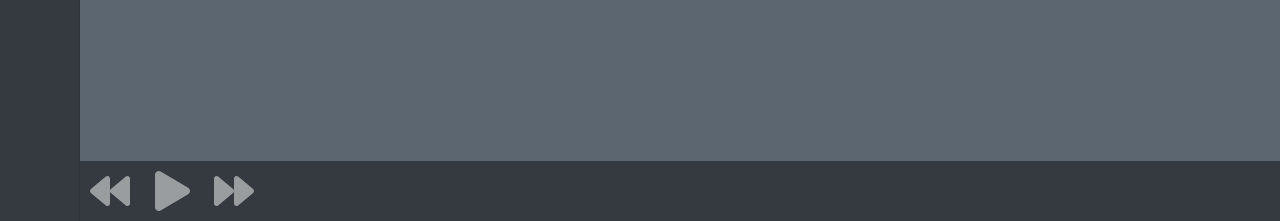
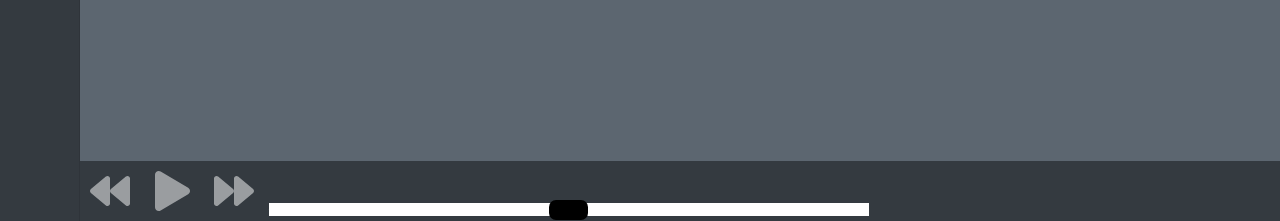
Before and after one commit to thebongy/annotation-tool, a Flask app: page /project/67a1e5f3-898b-4253-ad92-ce6f3ec8af63 in a window 1280 px wide. Shown: the part 579-800 px from the top of the page. Run offline with Flask 2, Linux system fonts and the light colour scheme; data comes from the database, SQL or seed files in the repository; both versions use the stored data as it was after the commit; some libraries are stand-ins or nearby versions.

Commit message:
feat: Frame by frame video controls

```diff
--- a/server.py
+++ b/server.py
@@ -1,4 +1,4 @@
-from flask import Flask, render_template, request, g, redirect, jsonify, send_from_directory
+from flask import Flask, render_template, request, g, redirect, jsonify, send_from_directory, send_file
 import json
 import sqlite3
 
@@ -65,7 +65,8 @@ def deleteFile(fileID):
 
 @app.route("/data/<fileID>")
 def getFile(fileID):
-    return send_from_directory("./data", fileID)
+    print("Sending")
+    return send_file("./data/%s" % fileID, conditional=True)
 
 if __name__ == '__main__':
     app.run(host='0.0.0.0', port=8080, debug=True)
--- a/static/css/index.css
+++ b/static/css/index.css
@@ -1,6 +1,16 @@
 html, body {
   height: 100%;
   background-color: #5c6670;
+}
+
+.noselect {
+  -webkit-touch-callout: none; /* iOS Safari */
+    -webkit-user-select: none; /* Safari */
+     -khtml-user-select: none; /* Konqueror HTML */
+       -moz-user-select: none; /* Firefox */
+        -ms-user-select: none; /* Internet Explorer/Edge */
+            user-select: none; /* Non-prefixed version, currently
+                                  supported by Chrome and Opera */
 }
 
 #navbar {
@@ -38,21 +48,20 @@ html, body {
   right:0;
   bottom:0;
   padding-left: 80px;
+  color:#FFF;
 }
 .list-del-icon {
   float:right;
 }
 
-.v-control-icon {
+.v-control-icon, #frameCount {
   font-size: 40px;
-  color:#FFF;
-  margin: 10px;
+  margin:10px;
 }
 
 #video-buttons {
   margin: 0 auto;
 }
-
 .tools li {
   padding:2px;
   font-size:35px;
@@ -63,10 +72,12 @@ html, body {
   padding: 0px;
 }
 
-.main-frame img, .main-frame video {
-  position:relative;
-  left: 100px;
-  top: 100px;
+.main-frame img, .main-frame video, .main-framce canvas {
+  position:absolute;
+  top: 50%;
+  left: 50%;
+  width: 640px;
+  margin-left: -320px;
 }
 
 .list-group-item:hover {
@@ -111,3 +122,95 @@ html, body {
   overflow-x: hidden;
   overflow-y: auto; /* Scrollable contents if viewport is shorter than content. */
 }
+
+
+/*Range Styling CSS */
+
+input[type=range] {
+  -webkit-appearance: none;
+  margin: 10px 0;
+  width:600px;
+}
+input[type=range]:focus {
+  outline: none;
+}
+input[type=range]::-webkit-slider-runnable-track {
+  width: 100%;
+  height: 12.8px;
+  cursor: pointer;
+  animate: 0.2s;
+  box-shadow: 0px 0px 0px #000000, 0px 0px 0px #0d0d0d;
+  background: #FFF;
+  border-radius: 25px;
+  border: 0px solid #000101;
+}
+input[type=range]::-webkit-slider-thumb {
+  box-shadow: 0px 0px 0px #000000, 0px 0px 0px #0d0d0d;
+  border: 0px solid #000000;
+  height: 20px;
+  width: 39px;
+  border-radius: 7px;
+  background: #000;
+  cursor: pointer;
+  -webkit-appearance: none;
+  margin-top: -3.6px;
+}
+input[type=range]:focus::-webkit-slider-runnable-track {
+  background: #FFF;
+}
+input[type=range]::-moz-range-track {
+  width: 100%;
+  height: 12.8px;
+  cursor: pointer;
+  animate: 0.2s;
+  box-shadow: 0px 0px 0px #000000, 0px 0px 0px #0d0d0d;
+  background: #FFF;
+  border-radius: 25px;
+  border: 0px solid #000101;
+}
+input[type=range]::-moz-range-thumb {
+  box-shadow: 0px 0px 0px #000000, 0px 0px 0px #0d0d0d;
+  border: 0px solid #000000;
+  height: 20px;
+  width: 39px;
+  border-radius: 7px;
+  background: #000;
+  cursor: pointer;
+}
+input[type=range]::-ms-track {
+  width: 100%;
+  height: 12.8px;
+  cursor: pointer;
+  animate: 0.2s;
+  background: transparent;
+  border-color: transparent;
+  border-width: 39px 0;
+  color: transparent;
+}
+input[type=range]::-ms-fill-lower {
+  background: #FFF;
+  border: 0px solid #000101;
+  border-radius: 50px;
+  box-shadow: 0px 0px 0px #000000, 0px 0px 0px #0d0d0d;
+}
+input[type=range]::-ms-fill-upper {
+  background: #FFF;
+  border: 0px solid #000101;
+  border-radius: 50px;
+  box-shadow: 0px 0px 0px #000000, 0px 0px 0px #0d0d0d;
+}
+input[type=range]::-ms-thumb {
+  box-shadow: 0px 0px 0px #000000, 0px 0px 0px #0d0d0d;
+  border: 0px solid #000000;
+  height: 20px;
+  width: 39px;
+  border-radius: 7px;
+  background: #000;
+  cursor: pointer;
+}
+input[type=range]:focus::-ms-fill-lower {
+  background: #FFF;
+}
+input[type=range]:focus::-ms-fill-upper {
+  background: #FFF;
+}
--- a/static/js/canvas.js
+++ b/static/js/canvas.js
@@ -11,13 +11,12 @@ function CanvasHandler(canvasElem, imageView, videoView) {
     this.videoView = videoView;
     this.ctx = this.canvas[0].getContext("2d");
 
-    this.loadFile = function (type, width, height)  {
-        this.type=  type;
-        this.canvas[0].width = width;
-        this.canvas[0].height = height;
+    this.videoSeeked = false;
+    this.loadFile = function (type)  {
+        this.type = type;
         this.imageView.hide();
         this.videoView.hide();
-        console.log(this.type);
+
         if (this.type == "video") {
             this.pauseVideo();
             this.videoView.show();
@@ -53,14 +52,20 @@ function CanvasHandler(canvasElem, imageView, videoView) {
     }
     this.videoNextFrame = function () {
       if (this.type == "video") {
-        console.log("NEXT");
-        this.videoView[0].currentTime += (1/30.0);
+        this.video.seekForward();
       }
     }
 
     this.videoPreviousFrame = function () {
       if (this.type == "video") {
-        this.video.seekBackward(1);
+        this.video.seekBackward();
+      }
+    }
+
+    this.seekVideo = function (percentage) {
+      if (this.type == "video") {
+        console.log(this.videoView[0].duration * (percentage/100));
+        this.videoView[0].currentTime = this.videoView[0].duration * (percentage/100);
       }
     }
 
@@ -75,11 +80,13 @@ $(function() {
 
     const videoFrameBack = $("#videoFrameBackBtn");
     const videoFrameForward = $("#videoFrameForwardBtn");
-    console.log(videoFrameForward);
+    const videoSeek = $("#videoSeek");
+
+    const frameCount = $("#frameCount");
+
     const canvasObj = new CanvasHandler(mainCanvas, imageView, videoView);
 
     videoControls.on("click", "#videoPlayPauseBtn", function () {
-      console.log("ran");
       if (canvasObj.playPauseVideo()) {
         if (canvasObj.videoPaused) {
           $("#videoPlayPauseBtn").removeClass("fa-pause").addClass("fa-play");
@@ -97,17 +104,13 @@ $(function() {
       canvasObj.videoNextFrame();
     })
 
-    videoView.on("timeupdate", function() {
-      console.log(canvasObj.video.toSeconds())
+    videoSeek.change(function() {
+      canvasObj.seekVideo(this.value);
     })
 
-    videoFrameForward.click(function() {
-      console.log("F");
-      canvasObj.videoNextFrame();
-    })
-
-    videoFrameBack.click(function() {
-      canvasObj.videoPreviousFrame();
+    videoView.on("timeupdate", function() {
+      frameCount.text(canvasObj.video.get());
+      videoSeek[0].value = 0;
     })
 
     mainCanvas.hide();
@@ -119,7 +122,7 @@ $(function() {
     });
 
     videoView.on("loadeddata", function() {
-        canvasObj.loadFile("video", this.width, this.height);
+        canvasObj.loadFile("video", this.videoWidth, this.videoHeight);
     })
 
     const navFileName = $("#nav-filename");
@@ -127,7 +130,7 @@ $(function() {
     fileList.on("click", ".file-list-name", function (event) {
         const listItem = $(this).parent();
         const fileType = listItem.attr("data-type");
-        const dataSrc = `/data/${listItem.attr("data-id")}`
+        const dataSrc = `/data/${listItem.attr("data-id")}`;
         if (fileType == "image") {
             imageView.attr("src", dataSrc);
         } else {
--- a/templates/components/video-controls.html
+++ b/templates/components/video-controls.html
@@ -1,5 +1,7 @@
-<div class="bg-dark" id="video-controls">
+<div class="bg-dark noselect" id="video-controls">
         <i id="videoFrameBackBtn" class="fas fa-backward v-control-icon hover-icon"></i>
         <i id="videoPlayPauseBtn" class="fas fa-play v-control-icon hover-icon"></i>
         <i id="videoFrameForwardBtn" class="fas fa-forward v-control-icon hover-icon"></i>
+        <span class="badge badge-primary" id="frameCount"></span>
+        <input id="videoSeek" type="range">
 </div>
```
Also changed, not shown: data/data.db, 1 other file.
